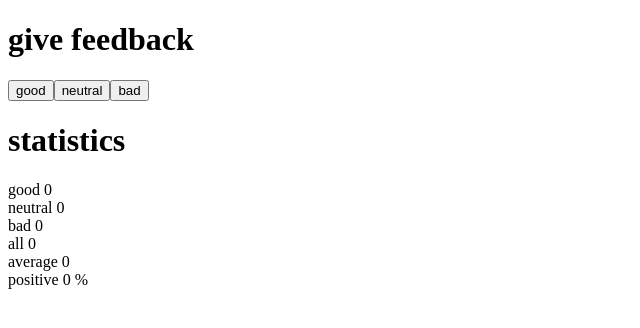
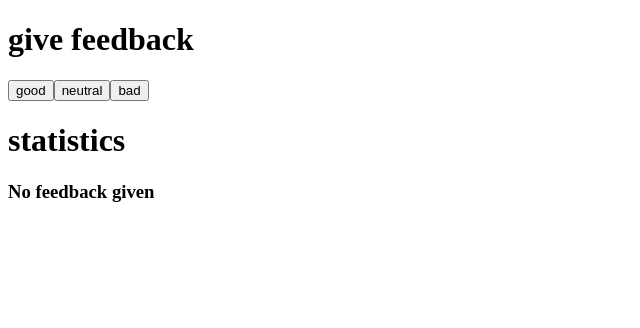
Before and after one commit to Jonatandb/fullstackopen.com, a React (Create React App) app: page / in a window 1280 px wide. Shown: the top 328 px of the page, without its empty margins (0-640 px from the left). Built offline with nearby package versions, Linux system fonts and the light colour scheme.

Commit message:
1.9: unicafe step4
https://fullstackopen.com/en/part1/a_more_complex_state_debugging_react_apps

```diff
--- a/src/components/App.jsx
+++ b/src/components/App.jsx
@@ -4,14 +4,18 @@ const Statistics = ({ good, neutral, bad }) => {
     const all = good + neutral + bad
     const average = all / 3
     const positivePercent = (good * 100 / all) || 0
-    return <>
-        <h1>statistics</h1>
+    const content = <>
         <div>good {good}</div>
         <div>neutral {neutral}</div>
         <div>bad {bad}</div>
         <div>all {all}</div>
         <div>average {average}</div>
         <div>positive {positivePercent} %</div>
+    </>
+
+    return <>
+        <h1>statistics</h1>
+        { all > 0 ? content : <h3>No feedback given</h3>}
     </>
 }
 
```
